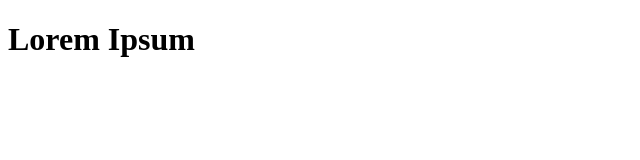
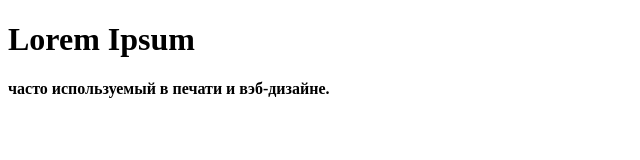
Before and after one commit to roman532/roman5322.github.io, a plain HTML site: page indix.html in a window 1280 px wide. Shown: the whole page, without its empty margins (0-640 px from the left). Drawn offline with Linux system fonts and the light colour scheme.

Commit message:
commit 4

```diff
--- a/indix.html
+++ b/indix.html
@@ -8,6 +8,7 @@
 </head>
 <body>
     <h1>Lorem Ipsum</h1>
+    <h4>часто используемый в печати и вэб-дизайне.</h4>
 
 </body>
 </html>
```
